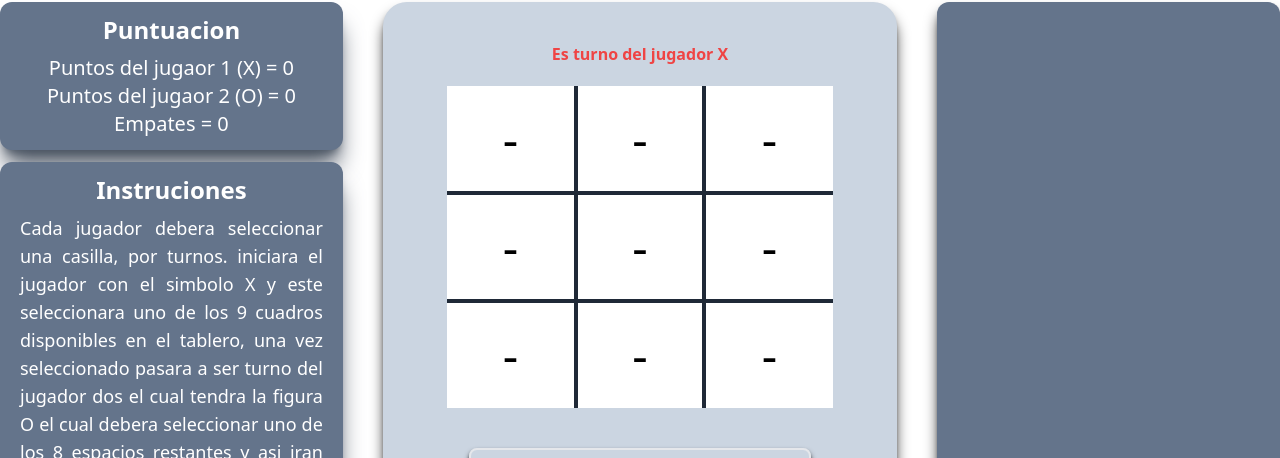
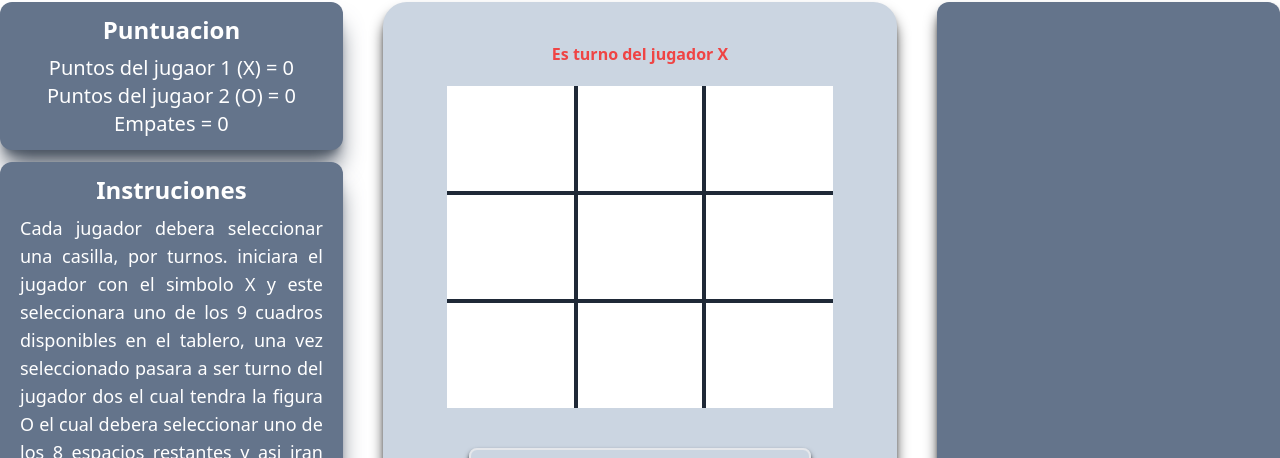
Before and after one commit to Piperacina/triqui-game, a React (Vite) app: page / in a window 1280 px wide. Shown: the part 182-640 px from the top of the page. Built offline with nearby package versions, Linux system fonts and the light colour scheme.

Commit message:
cambio de guiones a espacios

```diff
--- a/src/Componentes/GameZone.jsx
+++ b/src/Componentes/GameZone.jsx
@@ -61,7 +61,7 @@ const GameZone = ({counter,setGames,games}) => {
               onClick={(e) => {
                 fill(0)
               }}>
-              {zonas[0]===''?('-'):(zonas[0])}
+              {zonas[0]===''?(<span>&nbsp;</span>):(zonas[0])}
             </td>
             <td
               className="border-0 border-r-4 border-r-gray-800 w-1/3 hover:bg-gray-400"
@@ -69,7 +69,7 @@ const GameZone = ({counter,setGames,games}) => {
               onClick={(e) => {
                 fill(1)
               }}>
-              {zonas[1]===''?('-'):(zonas[1])}
+              {zonas[1]===''?(<span>&nbsp;</span>):(zonas[1])}
             </td>
             <td
               className="border-0 border-l-4 border-l-gray-800 w-1/3 hover:bg-gray-400"
@@ -77,7 +77,7 @@ const GameZone = ({counter,setGames,games}) => {
               onClick={(e) => {
                 fill(2)
               }}>
-              {zonas[2]===''?('-'):(zonas[2])}
+              {zonas[2]===''?(<span>&nbsp;</span>):(zonas[2])}
             </td>
           </tr>
           <tr className="border-0 border-b-4 border-b-gray-800 h-1/3">
@@ -87,7 +87,7 @@ const GameZone = ({counter,setGames,games}) => {
               onClick={(e) => {
                 fill(3)
               }}>
-              {zonas[3]===''?('-'):(zonas[3])}
+              {zonas[3]===''?(<span>&nbsp;</span>):(zonas[3])}
             </td>
             <td
               className="border-0 border-r-4 border-r-gray-800 w-1/3 hover:bg-gray-400"
@@ -95,7 +95,7 @@ const GameZone = ({counter,setGames,games}) => {
               onClick={(e) => {
                 fill(4)
               }}>
-              {zonas[4]===''?('-'):(zonas[4])}
+              {zonas[4]===''?(<span>&nbsp;</span>):(zonas[4])}
             </td>
             <td
               className="border-0 border-l-4 border-l-gray-800 w-1/3 hover:bg-gray-400"
@@ -103,7 +103,7 @@ const GameZone = ({counter,setGames,games}) => {
               onClick={(e) => {
                 fill(5)
               }}>
-              {zonas[5]===''?('-'):(zonas[5])}
+              {zonas[5]===''?(<span>&nbsp;</span>):(zonas[5])}
             </td>
           </tr>
           <tr>
@@ -113,7 +113,7 @@ const GameZone = ({counter,setGames,games}) => {
               onClick={(e) => {
                 fill(6)
               }}>
-              {zonas[6]===''?('-'):(zonas[6])}
+              {zonas[6]===''?(<span>&nbsp;</span>):(zonas[6])}
             </td>
             <td
               className="border-0 border-r-4 border-r-gray-800 w-1/3 hover:bg-gray-400"
@@ -121,7 +121,7 @@ const GameZone = ({counter,setGames,games}) => {
               onClick={(e) => {
                 fill(7)
               }}>
-              {zonas[7]===''?('-'):(zonas[7])}
+              {zonas[7]===''?(<span>&nbsp;</span>):(zonas[7])}
             </td>
             <td
               className="border-0 border-l-4 border-l-gray-800 w-1/3 hover:bg-gray-400"
@@ -129,7 +129,7 @@ const GameZone = ({counter,setGames,games}) => {
               onClick={(e) => {
                 fill(8)
               }}>
-              {zonas[8]===''?('-'):(zonas[8])}
+              {zonas[8]===''?(<span>&nbsp;</span>):(zonas[8])}
             </td>
           </tr>
         </tbody>
```
